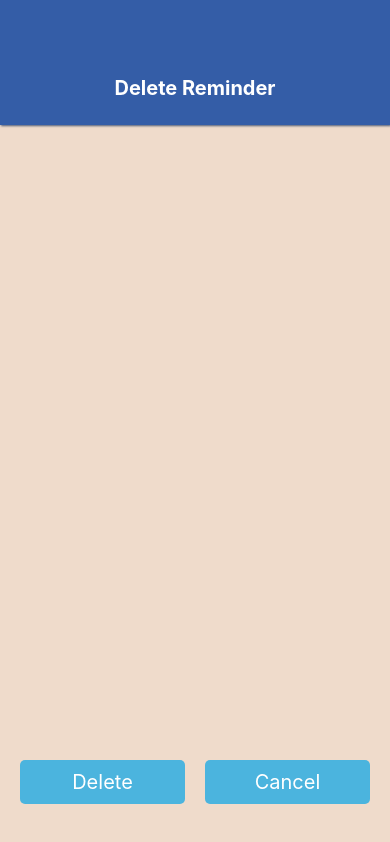
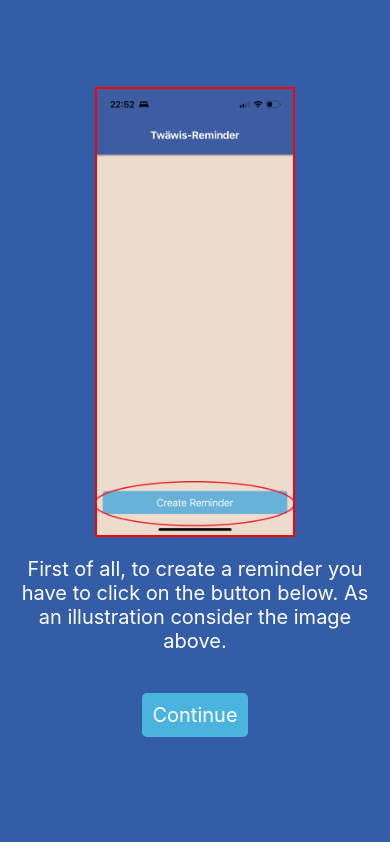
Before and after one commit to benjyros/Subscription-Reminder, a React Native app: screen /deleteReminder in a window 390 px wide. Built offline with nearby package versions, Linux system fonts and the light colour scheme.

Commit message:
removed unnecessary codeparts

```diff
--- a/App.js
+++ b/App.js
@@ -1,12 +1,9 @@
 import * as React from 'react';
-import { StatusBar } from 'expo-status-bar';
-import { Button, StyleSheet, ScrollView, TouchableOpacity, Text, View } from 'react-native';
+import { StyleSheet } from 'react-native';
 import { NavigationContainer } from '@react-navigation/native';
 import { createNativeStackNavigator } from '@react-navigation/native-stack';
 import Home from './screens/Home';
 import CreateReminder from './screens/CreateReminder';
-import EditReminder from './screens/EditReminder';
-import DeleteReminder from './screens/DeleteReminder';
 import Tutorial1 from './screens/tutorial1';
 import Tutorial2 from './screens/tutorial2';
 import Tutorial3 from './screens/tutorial3';
@@ -29,8 +26,6 @@ const App = () => {
           <Stack.Screen name="Tutorial5" component={Tutorial5} />
         <Stack.Screen name="Home" component={Home} />
         <Stack.Screen name="CreateReminder" component={CreateReminder} />
-        <Stack.Screen name="editReminder" component={EditReminder} />
-        <Stack.Screen name="deleteReminder" component={DeleteReminder} />
       </Stack.Navigator>
     </NavigationContainer>
   );
--- a/firebase.js
+++ b/firebase.js
@@ -25,7 +25,7 @@ const firebaseConfigBenjy = {
 };
 
 // Initialize Firebase
-const app = initializeApp(firebaseConfigBenjy);
+const app = initializeApp(firebaseConfigJu);
 
 const firestore = getFirestore(app);
 
--- a/screens/CreateReminder.js
+++ b/screens/CreateReminder.js
@@ -1,6 +1,6 @@
 import React, { useEffect, useState } from 'react';
 import { StatusBar } from 'expo-status-bar';
-import { StyleSheet, ScrollView, TouchableOpacity, Text, TextInput, View, VirtualizedList, } from 'react-native';
+import { StyleSheet, ScrollView, TouchableOpacity, Text, TextInput, View, } from 'react-native';
 import { Picker } from '@react-native-picker/picker';
 import DropDownPicker from 'react-native-dropdown-picker';
 
@@ -103,7 +103,6 @@ export default function CreateReminder({ navigation }) {
         const currentTimeInSeconds = currentDate.getTime();
         var dueTo = newDate.getTime();
         if (selectedCycle === "week") {
-            //const newDate = moment(date, "YYYY-MM-DD").add(7, 'days');
             do {
                 dueTo = dueTo + (7 * 24 * 60 * 60 * 1000);
             } while (dueTo < currentTimeInSeconds);
@@ -121,8 +120,6 @@ export default function CreateReminder({ navigation }) {
             } while (dueTo < currentTimeInSeconds);
         }
         return dueTo;
-        //etDueTo(dueTo);
-        //addSub();
     }
 
     const addSub = async () => {
--- a/screens/DeleteReminder.js
+++ /dev/null
@@ -1,91 +0,0 @@
-import * as React from 'react';
-import { StatusBar } from 'expo-status-bar';
-import { StyleSheet, ScrollView, TouchableOpacity, Text, View } from 'react-native';
-
-export default function DeleteReminder({ navigation }) {
-    return (
-        <View style={styles.container}>
-            <View style={styles.header}>
-                <Text style={styles.title}>Delete Reminder</Text>
-            </View>
-            <View style={styles.main}>
-                <Text></Text>
-            </View>
-            <View style={styles.buttonView}>
-                <View style={{ width: '50%', paddingRight: 10 }}>
-                    <TouchableOpacity
-                        style={styles.button}
-                        onPress={() =>
-                            navigation.navigate('Home')
-                        }
-                    >
-                        <Text style={styles.buttonText}>Delete</Text>
-                    </TouchableOpacity>
-                </View>
-                <View style={{ width: '50%', paddingLeft: 10 }}>
-                    <TouchableOpacity
-                        style={styles.button}
-                        onPress={() =>
-                            navigation.navigate('Home')
-                        }
-                    >
-                        <Text style={styles.buttonText}>Cancel</Text>
-                    </TouchableOpacity>
-                </View>
-            </View>
-            <StatusBar style="auto" />
-        </View >
-    );
-}
-
-const styles = StyleSheet.create({
-    container: {
-        flex: 1,
-        alignItems: 'center',
-        backgroundColor: '#efdbcb',
-    },
-    header: {
-        width: '100%',
-        height: 125,
-        backgroundColor: '#345da7',
-        justifyContent: 'flex-end',
-        alignItems: 'center',
-        paddingBottom: 25,
-        shadowColor: '#213861',
-        shadowOpacity: 0.8,
-        shadowRadius: 2,
-        shadowOffset: {
-            height: 1,
-            width: 1
-        }
-    },
-    title: {
-        fontWeight: 'bold',
-        fontSize: 20,
-        color: '#fff',
-    },
-    main: {
-        flex: 1,
-        paddingTop: 50,
-        paddingHorizontal: 20,
-    },
-    buttonView: {
-        width: '100%',
-        alignSelf: 'flex-end',
-        padding: 20,
-        flexDirection: 'row',
-        justifyContent: 'space-evenly',
-    },
-    button: {
-        backgroundColor: '#4bb4de',
-        width: '100%',
-        alignItems: 'center',
-        padding: 10,
-        borderRadius: 5,
-        marginBottom: 20,
-    },
-    buttonText: {
-        fontSize: 20,
-        color: '#fff',
-    },
-});
--- a/screens/EditReminder.js
+++ /dev/null
@@ -1,91 +0,0 @@
-import * as React from 'react';
-import { StatusBar } from 'expo-status-bar';
-import { StyleSheet, ScrollView, TouchableOpacity, Text, View } from 'react-native';
-
-export default function EditReminder({ navigation }) {
-    return (
-        <View style={styles.container}>
-            <View style={styles.header}>
-                <Text style={styles.title}>Edit Reminder</Text>
-            </View>
-            <View style={styles.main}>
-                <Text></Text>
-            </View>
-            <View style={styles.buttonView}>
-                <View style={{ width: '50%', paddingRight: 10 }}>
-                    <TouchableOpacity
-                        style={styles.button}
-                        onPress={() =>
-                            navigation.navigate('Home')
-                        }
-                    >
-                        <Text style={styles.buttonText}>Save</Text>
-                    </TouchableOpacity>
-                </View>
-                <View style={{ width: '50%', paddingLeft: 10 }}>
-                    <TouchableOpacity
-                        style={styles.button}
-                        onPress={() =>
-                            navigation.navigate('Home')
-                        }
-                    >
-                        <Text style={styles.buttonText}>Cancel</Text>
-                    </TouchableOpacity>
-                </View>
-            </View>
-            <StatusBar style="auto" />
-        </View >
-    );
-}
-
-const styles = StyleSheet.create({
-    container: {
-        flex: 1,
-        alignItems: 'center',
-        backgroundColor: '#efdbcb',
-    },
-    header: {
-        width: '100%',
-        height: 125,
-        backgroundColor: '#345da7',
-        justifyContent: 'flex-end',
-        alignItems: 'center',
-        paddingBottom: 25,
-        shadowColor: '#213861',
-        shadowOpacity: 0.8,
-        shadowRadius: 2,
-        shadowOffset: {
-            height: 1,
-            width: 1
-        }
-    },
-    title: {
-        fontWeight: 'bold',
-        fontSize: 20,
-        color: '#fff',
-    },
-    main: {
-        flex: 1,
-        paddingTop: 50,
-        paddingHorizontal: 20,
-    },
-    buttonView: {
-        width: '100%',
-        alignSelf: 'flex-end',
-        padding: 20,
-        flexDirection: 'row',
-        justifyContent: 'space-evenly',
-    },
-    button: {
-        backgroundColor: '#4bb4de',
-        width: '100%',
-        alignItems: 'center',
-        padding: 10,
-        borderRadius: 5,
-        marginBottom: 20,
-    },
-    buttonText: {
-        fontSize: 20,
-        color: '#fff',
-    },
-});
--- a/screens/Home.js
+++ b/screens/Home.js
@@ -11,8 +11,7 @@ import {
 import { collection, getDocs } from "firebase/firestore";
 import { firestore } from "../firebase";
 import { useEffect } from "react";
-import { doc, setDoc, getDoc, deleteDoc } from "firebase/firestore";
-import moment from "moment";
+import { doc, deleteDoc } from "firebase/firestore";
 
 export default function Home({ navigation }) {
   const [subscriptions, setSubscriptions] = useState([]);
--- a/screens/tutorial1.js
+++ b/screens/tutorial1.js
@@ -2,7 +2,6 @@ import React from "react";
 import { StatusBar } from "expo-status-bar";
 import {
     StyleSheet,
-    ScrollView,
     TouchableOpacity,
     Text,
     View,
--- a/screens/tutorial2.js
+++ b/screens/tutorial2.js
@@ -2,7 +2,6 @@ import React from "react";
 import { StatusBar } from "expo-status-bar";
 import {
     StyleSheet,
-    ScrollView,
     TouchableOpacity,
     Text,
     View,
--- a/screens/tutorial3.js
+++ b/screens/tutorial3.js
@@ -2,7 +2,6 @@ import React from "react";
 import { StatusBar } from "expo-status-bar";
 import {
     StyleSheet,
-    ScrollView,
     TouchableOpacity,
     Text,
     View,
--- a/screens/tutorial4.js
+++ b/screens/tutorial4.js
@@ -2,7 +2,6 @@ import React from "react";
 import { StatusBar } from "expo-status-bar";
 import {
     StyleSheet,
-    ScrollView,
     TouchableOpacity,
     Text,
     View,
--- a/screens/tutorial5.js
+++ b/screens/tutorial5.js
@@ -2,7 +2,6 @@ import React from "react";
 import { StatusBar } from "expo-status-bar";
 import {
     StyleSheet,
-    ScrollView,
     TouchableOpacity,
     Text,
     View,
```
